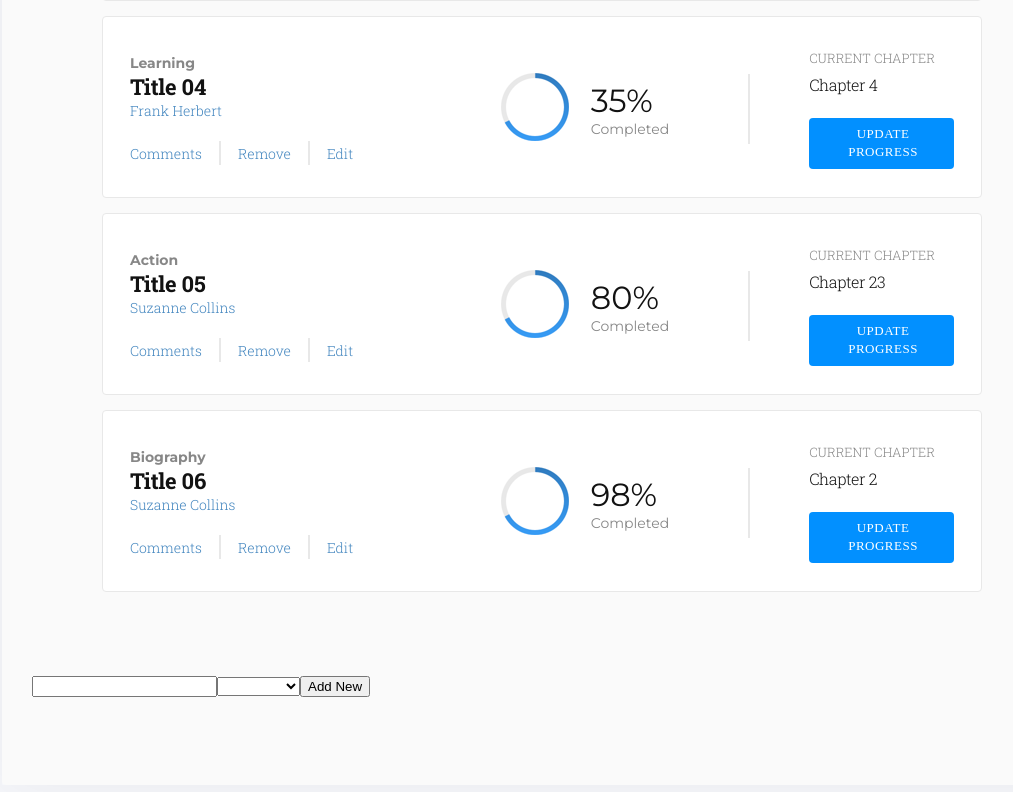
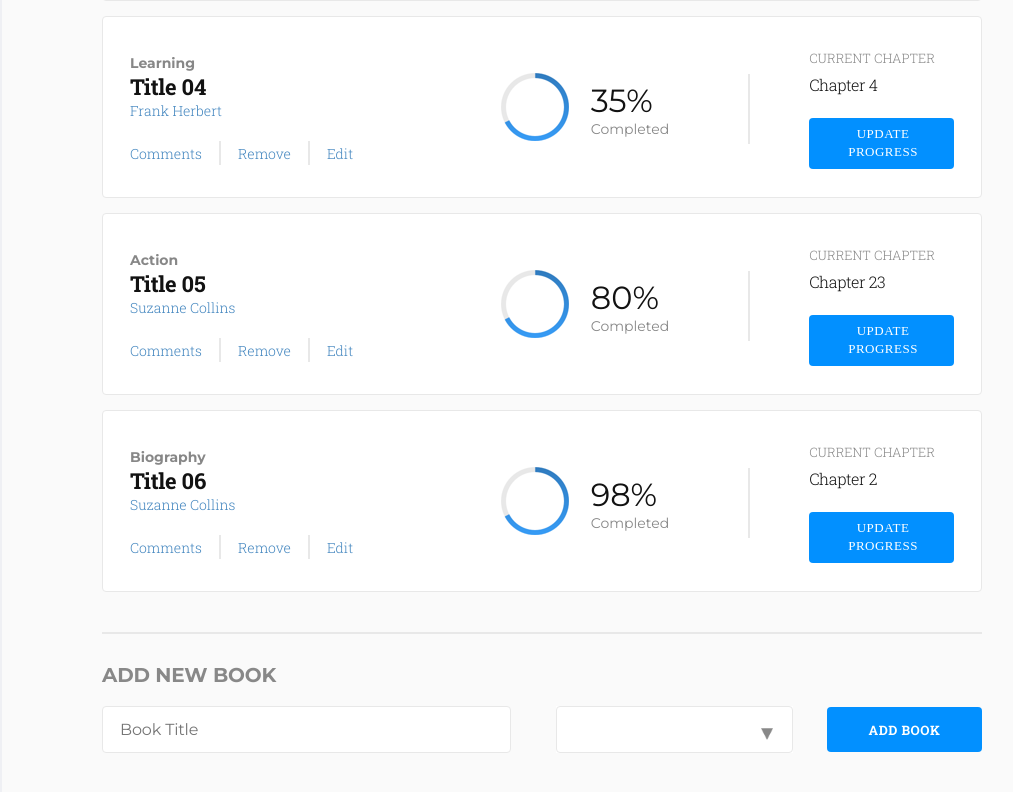
Before and after one commit to ioanniskousis/magic-books, a React (Create React App) app: page / in a window 1280 px wide. Shown: the part 880-1672 px from the top of the page, without its empty margins (98-1111 px from the left). Built offline with nearby package versions, Linux system fonts and the light colour scheme.

Commit message:
form styling completed

```diff
--- a/src/App.css
+++ b/src/App.css
@@ -14,18 +14,103 @@
 .BooksForm {
   position: relative;
   width: 100%;
-  height: 140px;
+  /* height: 140px; */
   /* background-color: #999; */
-  padding: 30px;
+  padding: 0 100px 240px 100px;
   box-sizing: border-box;
 }
 
+.addNewBook {
+  line-height: 24px;
+  font-family: Montserrat;
+  font-size: 20px;
+  font-weight: bold;
+  letter-spacing: -0.18px;
+  color: #888888;
+  margin: 29px 0 19px 0;
+}
+
+.bookFormDetails {
+  display: flex;
+  justify-content: space-between;
+  align-items: center;
+  box-sizing: border-box;
+}
+
+#title {
+  width: 55%;
+  border-radius: 4px;
+  border: solid 1px #e8e8e8;
+  line-height: 19px;
+  font-family: Montserrat;
+  font-size: 16px;
+  letter-spacing: -0.15px;
+  color: #c4c4c4;
+  padding: 13px 17px;
+  margin-right: 45px;
+  box-sizing: border-box;
+  outline: none;
+}
+
+.categoryContainer {
+  width: 285px;
+  margin-right: 34px;
+  position: relative;
+  background-image: url("./categoryArrow.png");
+  background-repeat: no-repeat;
+  background-position: right 20px top 20px;
+  background-size: 12px 16px;
+  background-color: #fff;
+}
+
+.categoryArrow {
+  position: absolute;
+  right: 20px;
+  top: 22px;
+}
+
+#category {
+  appearance: none;
+  border-radius: 4px;
+  border: solid 1px #e8e8e8;
+  line-height: 19px;
+  font-family: Montserrat;
+  font-size: 16px;
+  letter-spacing: -0.15px;
+  color: #c4c4c4;
+  padding: 13px 17px;
+  width: 100%;
+  /* margin-right: 34px; */
+  outline: none;
+  background-color: transparent;
+}
+
+#newBook {
+  border: none;
+  background-color: #0290ff;
+  width: 184px;
+  height: 45px;
+  line-height: 18px;
+  font-family: 'Roboto Slab';
+  font-size: 13px;
+  font-weight: bold;
+  letter-spacing: 0.5px;
+  color: #fff;
+  border-radius: 4px;
+  /* margin-right: 4px; */
+}
+
 .formError {
+  font-family: Montserrat;
+  line-height: 24px;
+  font-size: 16px;
+  font-weight: bold;
+  color: brown;
   padding: 4px;
-  position: absolute;
+  /* position: absolute; */
   width: 100%;
   left: 0;
-  bottom: 0;
+  /* bottom: 0; */
   display: flex;
   justify-content: center;
   align-items: center;
@@ -34,8 +119,8 @@
 
 .BooksList {
   width: 100%;
-  /* background-color: #eee; */
-  padding: 38px 100px;
+  /* background-color: #555; */
+  padding: 38px 100px 0 100px;
   box-sizing: border-box;
 }
 
@@ -43,10 +128,10 @@ header {
   height: 95px;
   padding: 0 100px;
   background-color: #fff;
-  border-bottom: 2px solid #e8e8e8;
   display: flex;
   justify-content: center;
   align-items: center;
+  border-bottom: 2px solid #e8e8e8;
 }
 
 .headerContainer {
@@ -87,6 +172,7 @@ header {
   color: #121212;
   display: inline-block;
   margin-left: 47px;
+  cursor: pointer;
 }
 
 .opacity05 {
@@ -183,6 +269,7 @@ header {
   background-color: transparent;
   padding: 0;
   line-height: 19px;
+  cursor: pointer;
 }
 
 .bookProgress {
@@ -271,3 +358,76 @@ header {
   padding: 7px 27px 8px 30px;
   border-radius: 4px;
 }
+
+.booksList-bline {
+  width: 100%;
+  height: 1px;
+  border: 1px solid #e8e8e8;
+  box-sizing: border-box;
+  margin-top: 40px;
+}
+
+@media only screen and (max-width: 1000px) {
+  header {
+    padding: 0 30px;
+  }
+
+  .headerContainer-left {
+    flex-direction: column;
+    align-items: flex-start;
+  }
+
+  .header-label {
+    margin-left: 0;
+  }
+
+  .BooksList {
+    padding: 38px 30px 0 30px;
+  }
+
+  .BooksForm {
+    padding: 0 30px;
+  }
+
+  .progress-vline {
+    margin: 0 15px 0 15px;
+  }
+
+  .bookFormDetails {
+    flex-direction: column;
+  }
+
+  #title,
+  .categoryContainer,
+  #newBook {
+    width: 100%;
+    margin: 0;
+    margin-bottom: 10px;
+  }
+}
+
+@media only screen and (max-width: 1200px) {
+  .bookPanel {
+    flex-direction: column;
+    align-items: flex-start;
+  }
+
+  .bookPanel > div {
+    margin-top: 10px;
+    margin-bottom: 10px;
+  }
+
+  .bookDetails {
+    width: 100%;
+    padding-bottom: 20px;
+    border-bottom: 2px solid  #e8e8e8;
+  }
+
+  .bookMenu {
+    width: 240px;
+  }
+
+  .bookProgress {
+    width: 100%;
+  }
+}
--- a/src/containers/booksForm.js
+++ b/src/containers/booksForm.js
@@ -73,11 +73,18 @@ class BooksForm extends React.Component {
 
     return (
       <div className="BooksForm">
-        <input name="title" id="title" value={title} onChange={this.handleChange} onFocus={this.focusField} />
-        <select name="category" id="category" value={category} onChange={this.handleSelect} onFocus={this.focusField}>
-          {categoryOptions}
-        </select>
-        <input type="submit" value="Add New" onClick={this.handleSubmit} />
+        <div className="addNewBook">
+          ADD NEW BOOK
+        </div>
+        <div className="bookFormDetails">
+          <input name="title" id="title" placeholder="Book Title" value={title} onChange={this.handleChange} onFocus={this.focusField} />
+          <div className="categoryContainer">
+            <select name="category" id="category" placeholder="Category" value={category} onChange={this.handleSelect} onFocus={this.focusField}>
+              {categoryOptions}
+            </select>
+          </div>
+          <input type="submit" id="newBook" value="ADD BOOK" onClick={this.handleSubmit} />
+        </div>
         <div className="formError" id="formError" />
       </div>
     );
--- a/src/containers/booksList.js
+++ b/src/containers/booksList.js
@@ -45,6 +45,7 @@ class BooksList extends React.Component {
         <CategoryFilter filterChanged={this.filterChanged} />
         <div className="BooksList">
           {rows}
+          <div className="booksList-bline" />
         </div>
       </div>
     );
--- a/src/index.css
+++ b/src/index.css
@@ -27,3 +27,10 @@ code {
     'Courier New',
     monospace;
 }
+
+
+@media only screen and (max-width: 1000px) {
+  body {
+    padding: 149px 30px;
+  }
+}
```
Also changed, not shown: src/components/book.js (+0 -10 lines), src/categoryArrow.png (added).
